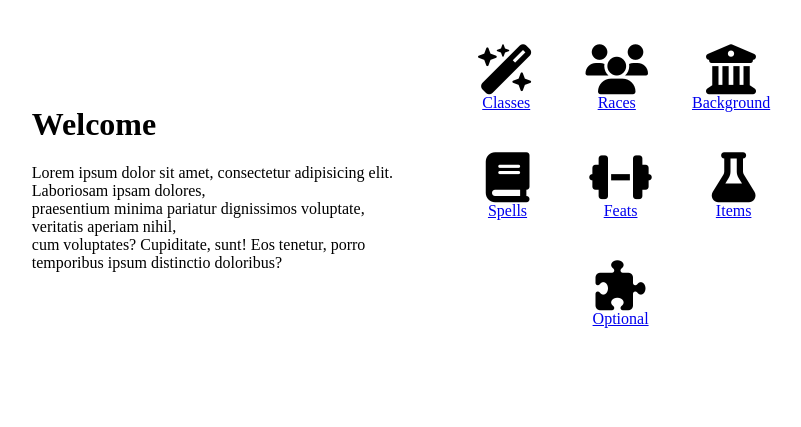
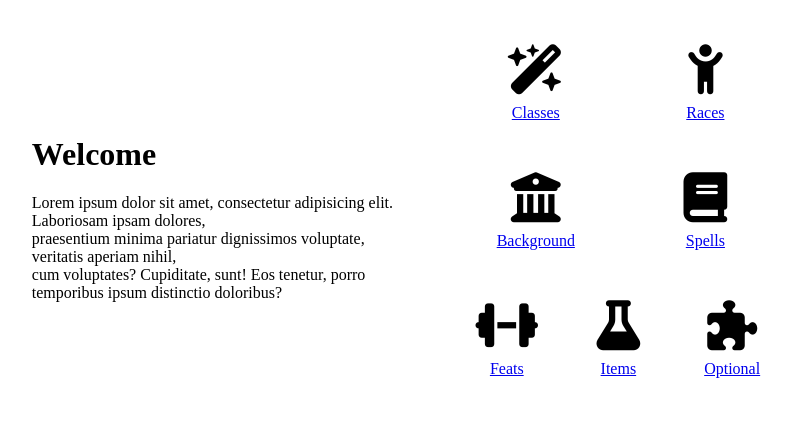
Before and after one commit to MarvinFlint/dndwiki, a website: page index.html in a window 1280 px wide. Shown: the whole page, without its empty margins (229-1030 px from the left). Drawn offline with Linux system fonts and the light colour scheme.

Commit message:
changed icon

```diff
--- a/index.html
+++ b/index.html
@@ -32,7 +32,7 @@
         <nav class="header-container" id="nav-header">
             <ul class="nav-list">
                 <li class="nav-list-item" id=""><i class="fa-solid fa-wand-magic-sparkles"></i><a href="#">Classes</a></li>
-                <li class="nav-list-item" id=""><i class="fa-solid fa-users"></i><a href="#">Races</a></li>
+                <li class="nav-list-item" id=""><i class="fa-solid fa-child-reaching"></i><a href="#">Races</a></li>
                 <li class="nav-list-item" id=""><i class="fa-solid fa-building-columns"></i><a href="#">Background</a></li>
                 <li class="nav-list-item" id=""><i class="fa-solid fa-book"></i><a href="#">Spells</a></li>
                 <li class="nav-list-item" id=""><i class="fa-solid fa-dumbbell"></i><a href="#">Feats</a></li>
--- a/main.css
+++ b/main.css
@@ -30,6 +30,10 @@ header{
     flex: 2 0 15%;
 }
 
+.nav-list li a{
+    padding: 10px;
+}
+
 .nav-list li img{
     width: 70px;
     height: 70px;
```
